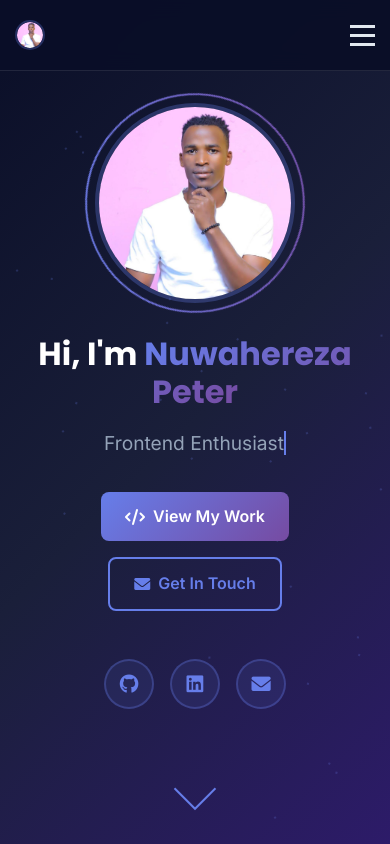
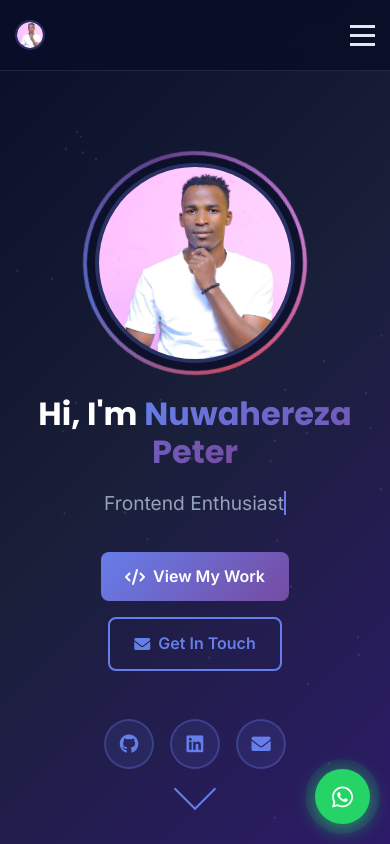
Before and after one commit to Nuwahereza-eng/my_portifolio, a plain HTML site: page index.html in a window 390 px wide. Shown: the top 844 px of the page. Drawn offline with nearby package versions, Linux system fonts and the light colour scheme; a script that the page names is missing; files whose address does not match are found by name.

Commit message:
added whatsapp and padding

```diff
--- a/css/styles.css
+++ b/css/styles.css
@@ -169,6 +169,7 @@ h1, h2, h3, h4, h5, h6 {
     position: relative;
     background: linear-gradient(135deg, #0a0e27 0%, #1a1f3a 50%, #2d1b69 100%);
     overflow: hidden;
+    padding-top: 70px; /* Account for fixed navbar height */
 }
 
 .hero-particles {
@@ -207,6 +208,8 @@ h1, h2, h3, h4, h5, h6 {
     object-fit: cover;
     border: 4px solid rgba(102, 126, 234, 0.3);
     transition: all 0.3s ease;
+    position: relative;
+    z-index: 10; /* Ensure image stays on top */
 }
 
 .hero-image:hover img {
@@ -216,18 +219,34 @@ h1, h2, h3, h4, h5, h6 {
 
 .image-border {
     position: absolute;
-    top: -10px;
-    left: -10px;
-    right: -10px;
-    bottom: -10px;
-    border: 2px solid transparent;
+    top: -12px;
+    left: -12px;
+    right: -12px;
+    bottom: -12px;
     border-radius: 50%;
-    background: linear-gradient(135deg, #667eea, #764ba2) border-box;
-    -webkit-mask: linear-gradient(#fff 0 0) padding-box, linear-gradient(#fff 0 0);
-    mask: linear-gradient(#fff 0 0) padding-box, linear-gradient(#fff 0 0);
-    -webkit-mask-composite: destination-out;
-    mask-composite: exclude;
-    animation: rotate 8s linear infinite;
+    background: conic-gradient(
+        from 0deg,
+        #667eea 0deg,
+        #764ba2 90deg,
+        #f093fb 180deg,
+        #f5576c 270deg,
+        #667eea 360deg
+    );
+    animation: rotate 4s linear infinite;
+    opacity: 0.8;
+    z-index: -1; /* Put it behind the image */
+}
+
+.image-border::before {
+    content: '';
+    position: absolute;
+    top: 4px;
+    left: 4px;
+    right: 4px;
+    bottom: 4px;
+    background: #0a0e27;
+    border-radius: 50%;
+    z-index: 1;
 }
 
 @keyframes rotate {
@@ -307,6 +326,12 @@ h1, h2, h3, h4, h5, h6 {
     bottom: 30px;
     left: 50%;
     transform: translateX(-50%);
+    cursor: pointer;
+    transition: all 0.3s ease;
+}
+
+.scroll-indicator:hover {
+    transform: translateX(-50%) scale(1.1);
 }
 
 .scroll-arrow {
@@ -317,6 +342,12 @@ h1, h2, h3, h4, h5, h6 {
     border-left: none;
     transform: rotate(45deg);
     animation: bounce 2s infinite;
+    transition: all 0.3s ease;
+}
+
+.scroll-indicator:hover .scroll-arrow {
+    border-color: #764ba2;
+    animation-duration: 1s;
 }
 
 @keyframes bounce {
@@ -860,6 +891,84 @@ h1, h2, h3, h4, h5, h6 {
     gap: 1rem;
 }
 
+/* WhatsApp Floating Button */
+.whatsapp-float {
+    position: fixed;
+    width: 60px;
+    height: 60px;
+    bottom: 30px;
+    right: 30px;
+    background: #25D366;
+    color: white;
+    border-radius: 50%;
+    text-align: center;
+    font-size: 28px;
+    box-shadow: 0 4px 20px rgba(37, 211, 102, 0.4);
+    z-index: 1000;
+    text-decoration: none;
+    display: flex;
+    align-items: center;
+    justify-content: center;
+    transition: all 0.3s ease;
+    animation: pulse 2s infinite;
+}
+
+.whatsapp-float:hover {
+    background: #20b358;
+    transform: scale(1.1);
+    box-shadow: 0 6px 25px rgba(37, 211, 102, 0.6);
+}
+
+.whatsapp-icon {
+    color: white;
+    line-height: 1;
+}
+
+.whatsapp-tooltip {
+    position: absolute;
+    right: 70px;
+    top: 50%;
+    transform: translateY(-50%);
+    background: #333;
+    color: white;
+    padding: 8px 12px;
+    border-radius: 6px;
+    font-size: 14px;
+    white-space: nowrap;
+    opacity: 0;
+    visibility: hidden;
+    transition: all 0.3s ease;
+    pointer-events: none;
+}
+
+.whatsapp-tooltip::after {
+    content: '';
+    position: absolute;
+    left: 100%;
+    top: 50%;
+    transform: translateY(-50%);
+    border: 6px solid transparent;
+    border-left-color: #333;
+}
+
+.whatsapp-float:hover .whatsapp-tooltip {
+    opacity: 1;
+    visibility: visible;
+    right: 75px;
+}
+
+@keyframes pulse {
+    0% {
+        box-shadow: 0 4px 20px rgba(37, 211, 102, 0.4);
+    }
+    50% {
+        box-shadow: 0 4px 20px rgba(37, 211, 102, 0.7), 0 0 0 10px rgba(37, 211, 102, 0.1);
+    }
+    100% {
+        box-shadow: 0 4px 20px rgba(37, 211, 102, 0.4);
+    }
+}
+
 /* Responsive Design */
 @media (max-width: 768px) {
     .nav-logo {
@@ -896,6 +1005,10 @@ h1, h2, h3, h4, h5, h6 {
 
     .nav-toggle {
         display: flex;
+    }
+
+    .hero {
+        padding-top: 100px; /* Extra padding on mobile for better spacing */
     }
 
     .hero-title {
@@ -956,6 +1069,18 @@ h1, h2, h3, h4, h5, h6 {
         justify-content: center;
         text-align: center;
     }
+
+    .whatsapp-float {
+        width: 55px;
+        height: 55px;
+        bottom: 20px;
+        right: 20px;
+        font-size: 24px;
+    }
+
+    .whatsapp-tooltip {
+        display: none; /* Hide tooltip on mobile */
+    }
 }
 
 @media (max-width: 480px) {
@@ -971,6 +1096,10 @@ h1, h2, h3, h4, h5, h6 {
     .nav-profile {
         width: 30px;
         height: 30px;
+    }
+
+    .hero {
+        padding-top: 120px; /* Even more padding on very small screens */
     }
 
     .hero-title {
--- a/index.html
+++ b/index.html
@@ -482,6 +482,15 @@
         </div>
     </footer>
 
+    <!-- WhatsApp Floating Button -->
+    <a href="https://wa.me/256779081600?text=Hi%20Peter!%20I%20found%20your%20portfolio%20and%20would%20like%20to%20discuss%20a%20project"
+       target="_blank"
+       class="whatsapp-float"
+       aria-label="Contact via WhatsApp">
+        <i class="fab fa-whatsapp whatsapp-icon"></i>
+        <span class="whatsapp-tooltip">Chat with me</span>
+    </a>
+
     <script src="config/config.js"></script>
     <script src="js/script.js"></script>
 </body>
--- a/js/script.js
+++ b/js/script.js
@@ -11,6 +11,23 @@ document.querySelectorAll('a[href^="#"]').forEach(anchor => {
         }
     });
 });
+
+// Scroll arrow functionality
+const scrollArrow = document.querySelector('.scroll-indicator');
+if (scrollArrow) {
+    scrollArrow.addEventListener('click', () => {
+        const aboutSection = document.querySelector('#about');
+        if (aboutSection) {
+            aboutSection.scrollIntoView({
+                behavior: 'smooth',
+                block: 'start'
+            });
+        }
+    });
+
+    // Add cursor pointer style
+    scrollArrow.style.cursor = 'pointer';
+}
 
 // Mobile navigation toggle
 const navToggle = document.querySelector('.nav-toggle');
```
